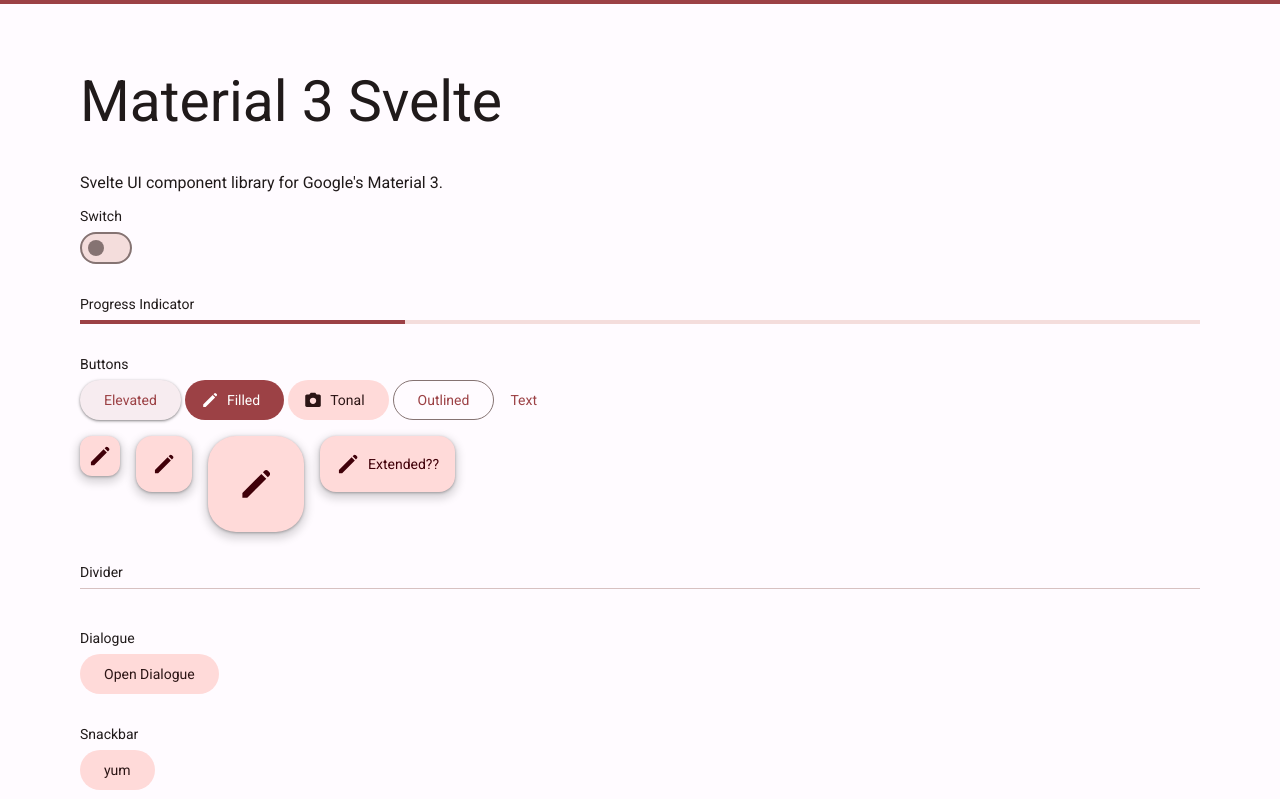
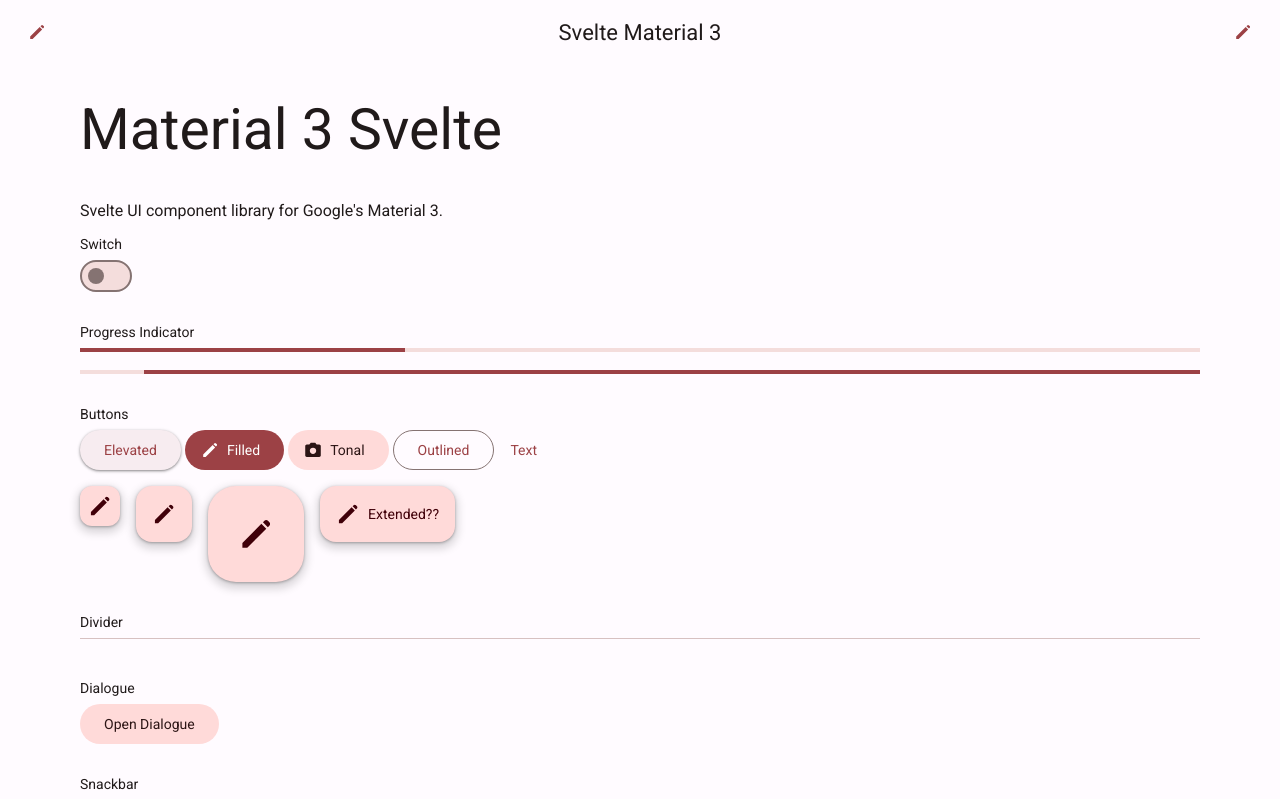
Before and after one commit to xafn/m3-svelte, a SvelteKit app: page / in a window 1280 px wide. Shown: the top 799 px of the page. Built offline with nearby package versions, Linux system fonts and the light colour scheme.

Commit message:
feat: top app bar

```diff
--- a/package.json
+++ b/package.json
@@ -1,6 +1,6 @@
 {
 	"name": "svelte-m3",
-	"version": "0.0.1",
+	"version": "0.0.2",
 	"scripts": {
 		"dev": "vite dev",
 		"build": "vite build",
--- /dev/null
+++ b/src/lib/TopAppBar/TopAppBar.svelte
@@ -0,0 +1,160 @@
+<script lang="ts">
+	export let type = 'large';
+	export let fixed = false;
+	let y: number;
+</script>
+
+<svelte:window bind:scrollY={y} />
+
+<header class="bar-{type}" class:fixed class:scrolled={fixed && y > 26}>
+	<div class="top">
+		{#if fixed}
+			<span class="tint" />
+		{/if}
+		<div class="nav-icon">
+			<slot name="nav-icon" />
+		</div>
+		{#if type === 'center' || type === 'small'}
+			<div class="title">
+				<slot name="title" />
+			</div>
+		{/if}
+		<div class="trailing-icons">
+			<slot name="trailing-icons" />
+		</div>
+	</div>
+	{#if type === 'medium' || type === 'large'}
+		<div class="title">
+			<slot name="title" />
+		</div>
+	{/if}
+</header>
+
+<style lang="scss">
+	@import '../../styles/typography.module.scss';
+
+	header {
+		box-sizing: border-box;
+		padding: 0 16px;
+		width: 100%;
+		top: 0;
+		left: 0;
+		display: flex;
+		align-items: center;
+		transition: all 0.2s var(--md-sys-motion-easing-standard);
+		background-color: var(--md-sys-color-surface);
+		z-index: 100;
+		position: relative;
+
+		.top {
+			box-sizing: border-box;
+			width: 100%;
+			display: flex;
+			align-items: center;
+		}
+	}
+
+	.fixed {
+		position: fixed;
+	}
+
+	.tint {
+		position: absolute;
+		display: inline-block;
+		pointer-events: none;
+		z-index: 101;
+		height: 100%;
+		width: 100%;
+		top: 0;
+		left: 0;
+		opacity: 0;
+		transition: all 0.2s var(--md-sys-motion-easing-standard);
+		background-color: var(--md-sys-color-on-surface);
+	}
+
+	.scrolled {
+		box-shadow: var(--md-sys-elevation-level2);
+
+		.tint {
+			opacity: 0.08;
+		}
+	}
+
+	.title {
+		@include title-large;
+		color: var(--md-sys-color-on-surface);
+	}
+
+	.trailing-icons {
+		display: flex;
+		gap: 24px;
+	}
+
+	.bar-center {
+		height: 64px;
+
+		.top {
+			justify-content: space-between;
+		}
+
+		.title {
+			position: absolute;
+			margin-left: auto;
+			margin-right: auto;
+			left: 0;
+			right: 0;
+			text-align: center;
+			padding-left: 24px;
+			padding-right: 24px;
+		}
+	}
+
+	.bar-small {
+		height: 64px;
+
+		.title {
+			align-items: flex-start;
+			padding-left: 16px;
+		}
+
+		.trailing-icons {
+			margin-left: auto;
+		}
+	}
+
+	.bar- {
+		&medium,
+		&large {
+			flex-direction: column;
+			justify-content: space-between;
+			// temp padding top (need to do icon buttons)
+			padding-top: 12px;
+			padding-bottom: 20px;
+			padding-left: 16px;
+			padding-right: 16px;
+			align-items: flex-start;
+
+			// temp
+			.nav-icon {
+				margin-left: -8px;
+			}
+
+			.trailing-icons {
+				margin-left: auto;
+			}
+		}
+
+		&medium {
+			height: 112px;
+		}
+		&large {
+			height: 152px;
+		}
+	}
+
+	// @media screen and (max-width: 600px) {
+	//     .trailing-icons > :nth-child(1) {
+	//         display: none;
+	//     }
+	// }
+</style>
--- a/src/routes/+page.svelte
+++ b/src/routes/+page.svelte
@@ -8,12 +8,28 @@
 	import Snackbar from '$lib/Snackbar/Snackbar.svelte';
 	import Switch from '$lib/Switch/Switch.svelte';
 	import TextInput from '$lib/TextInput/TextInput.svelte';
+	import TopAppBar from '$lib/TopAppBar/TopAppBar.svelte';
 	let modalOpen = false;
 	let snackbarOpen = false;
 	let bottomSheetOpen = false;
 </script>
 
-<ProgressIndicator />
+<TopAppBar fixed type="center">
+	<svelte:fragment slot="nav-icon">
+		<Button
+			type="text"
+			icon="M39.8 14.95 33.25 8.4l2-2q.95-.95 2.325-.925 1.375.025 2.375.975l1.9 1.85q1 1 .925 2.35-.075 1.35-1.025 2.3ZM37.7 17 12.35 42.35h-6.5v-6.5l25.3-25.35Z"
+		/>
+	</svelte:fragment>
+	<svelte:fragment slot="title">Svelte Material 3</svelte:fragment>
+	<svelte:fragment slot="trailing-icons">
+		<Button
+			type="text"
+			icon="M39.8 14.95 33.25 8.4l2-2q.95-.95 2.325-.925 1.375.025 2.375.975l1.9 1.85q1 1 .925 2.35-.075 1.35-1.025 2.3ZM37.7 17 12.35 42.35h-6.5v-6.5l25.3-25.35Z"
+		/>
+	</svelte:fragment>
+</TopAppBar>
+
 <main class="wrapper">
 	<h1>Material 3 Svelte</h1>
 	<p>Svelte UI component library for Google's Material 3.</p>
@@ -27,6 +43,8 @@
 		<div>
 			<div class="label-large">Progress Indicator</div>
 			<ProgressIndicator value={29} />
+			<br/>
+			<ProgressIndicator />
 		</div>
 
 		<div>
--- a/src/styles/theme.scss
+++ b/src/styles/theme.scss
@@ -41,6 +41,10 @@
 .wrapper {
   margin-inline: auto;
   width: min(90%, 70rem);
-  margin-top: 4rem;
+  margin-top: 6rem;
   margin-bottom: 4rem;
 }
+
+* {
+  -webkit-tap-highlight-color: transparent;
+}
```
